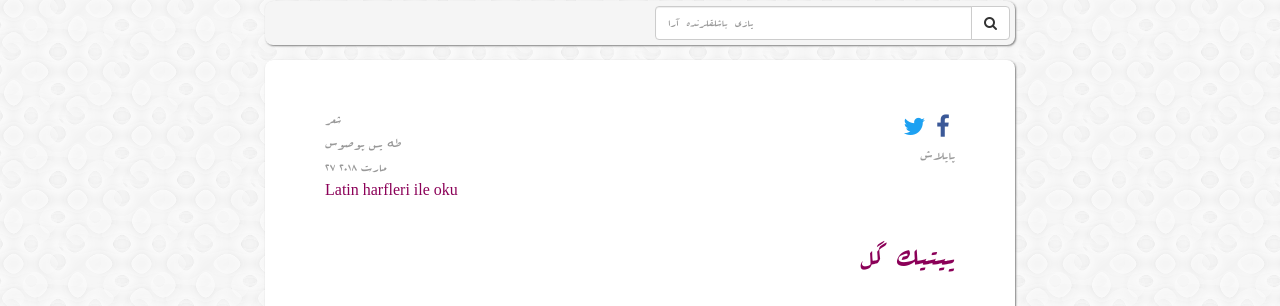
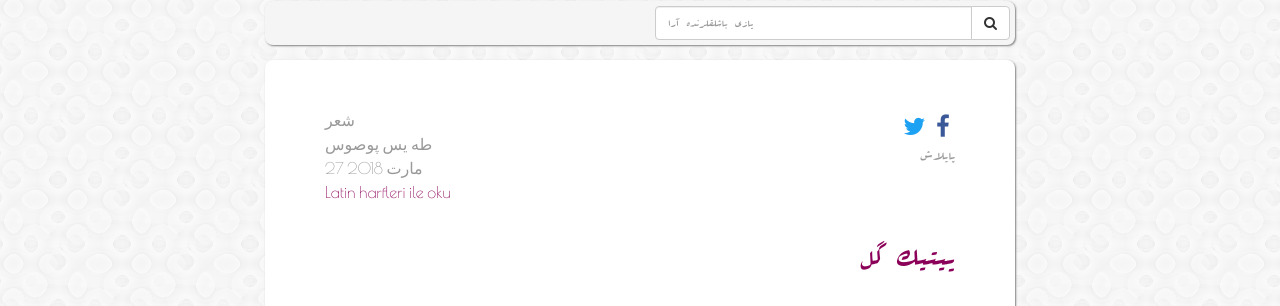
Before and after one commit to muhammedaydogdu/muhammedaydogdu.github.io, a Jekyll site: the page built from _posts/2018-03-27-yitik-gul-os.md, in a window 1280 px wide. Shown: the part 134-440 px from the top of the page. Built offline with Jekyll 4.4.1, drawn with Linux system fonts in a browser that asks for light colours; some web fonts are replaced.

Commit message:
Update os.html

```diff
--- a/_layouts/os.html
+++ b/_layouts/os.html
@@ -24,7 +24,7 @@
           <div class="jumbotron post">
             <div class="row data">
               <div class="col-xs-6">
-                <p style="font-family: B Arabic">
+                <p style="font-family: B Arabic font-size: 20px">
                   {% if page.type != "w" %}
                     {{ page.type }}<br>
                   {% endif %}
```
